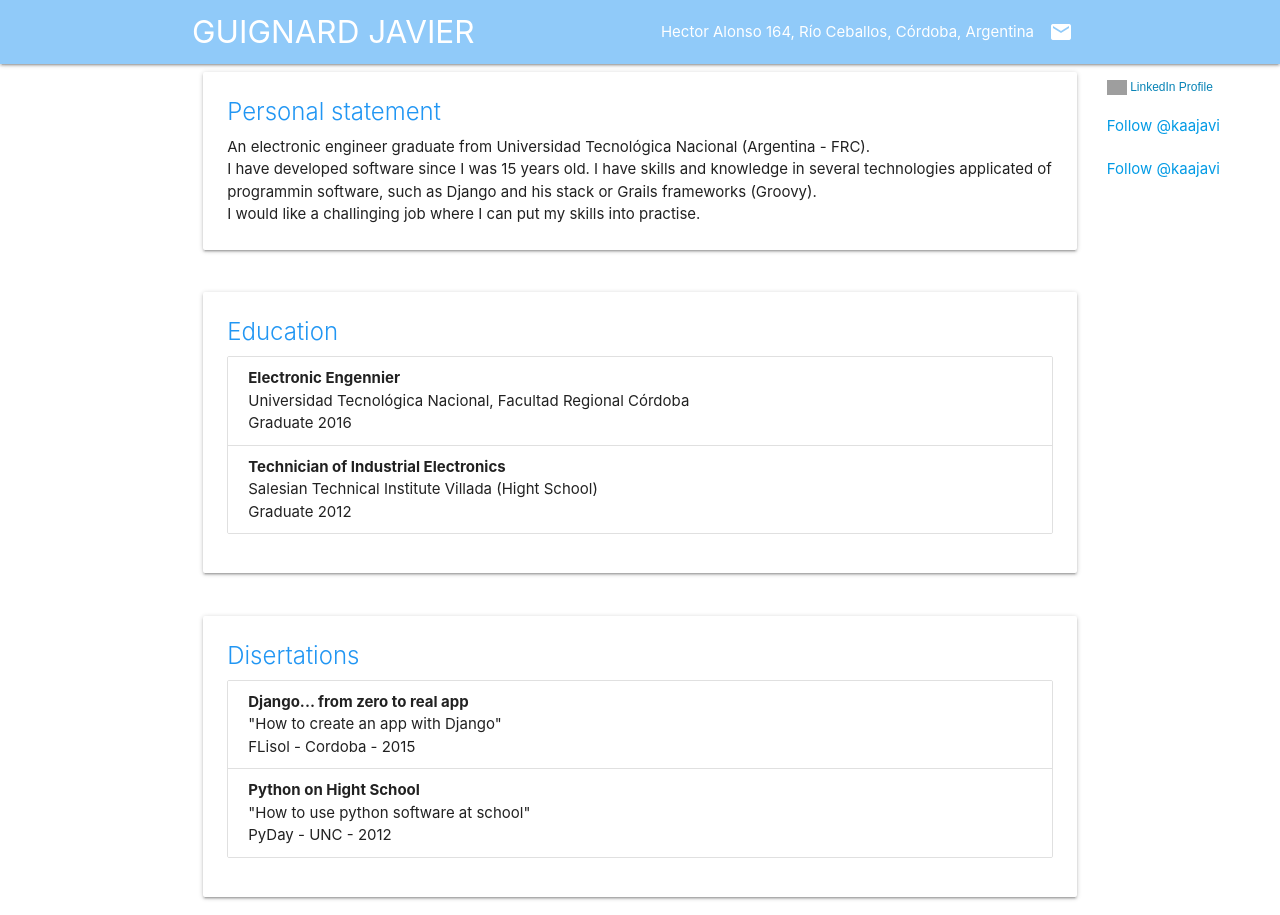
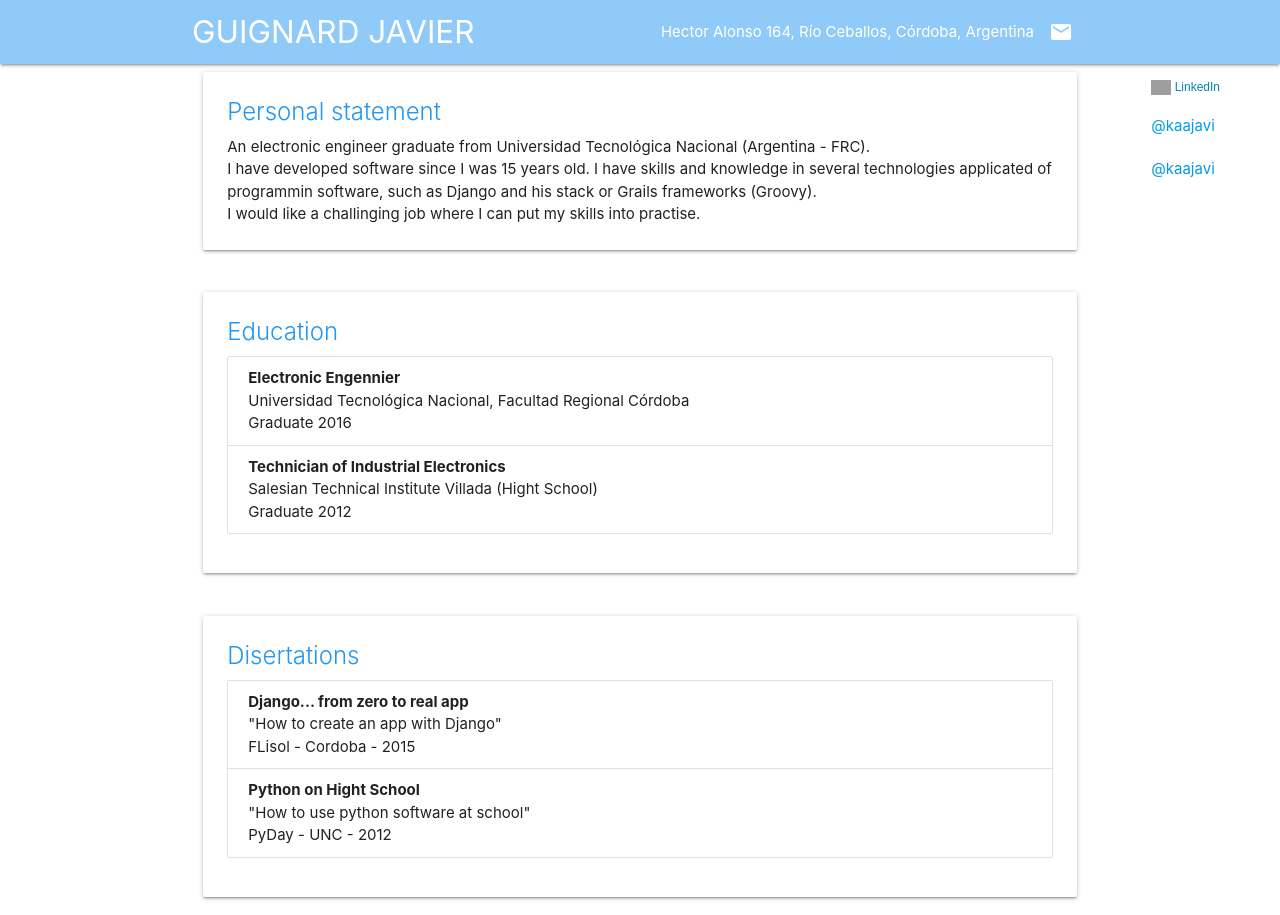
Before and after one commit to javierguignard/javierguignard.github.io, a plain HTML site: page index.html in a window 1280 px wide. Shown: the top 915 px of the page. Drawn offline with nearby package versions, Linux system fonts and the light colour scheme; grey boxes are pictures that could not be loaded.

Commit message:
fix issue

```diff
--- a/index.html
+++ b/index.html
@@ -46,23 +46,25 @@
         </div>
         <div class="fixed_social hide-on-med-and-down">
             <div class="row">
-                <a href="https://ar.linkedin.com/pub/javier-guignard/13/b35/a11" style="text-decoration:none;"><span style="font: 80% Arial,sans-serif; color:#0783B6;"><img src="https://static.licdn.com/scds/common/u/img/webpromo/btn_in_20x15.png" width="20" height="15" alt="Ver el perfil de Javier Guignard en LinkedIn" style="vertical-align:middle;" border="0">&nbsp;LinkedIn Profile</span></a>
+                <a href="https://ar.linkedin.com/pub/javier-guignard/13/b35/a11" style="text-decoration:none;"><span style="font: 80% Arial,sans-serif; color:#0783B6;"><img src="https://static.licdn.com/scds/common/u/img/webpromo/btn_in_20x15.png" width="20" height="15" alt="Ver el perfil de Javier Guignard en LinkedIn" style="vertical-align:middle;" border="0">&nbsp;LinkedIn</span></a>
             </div>
             <div class="row">
-                <a href="https://twitter.com/kaajavi" class="twitter-follow-button" data-show-count="false" data-dnt="true">Follow @kaajavi</a>
+
+                <a href="https://twitter.com/kaajavi" class="twitter-follow-button" data-show-count="false" data-show-screen-name="false" data-dnt="true">@kaajavi</a>
             </div>
             <div class='row'>
-                <a aria-label="Follow @kaajavi on GitHub" data-style="mega" href="https://github.com/kaajavi" class="github-button">Follow @kaajavi</a>
+                <a aria-label="Follow @kaajavi on GitHub" data-style="mega" href="https://github.com/kaajavi" class="github-button">@kaajavi</a>
             </div>
         </div>
         <div class='row container hide-on-large-only'>
-            <div class='row'> Hector Alonso 164, Río Ceballos, Córdoba, Argentina </div>
+        <br>
+            <div class='row center blue-text' > Hector Alonso 164, Río Ceballos, Córdoba, Argentina </div>
             <div class='row'>
                 <div class='col s3 center'>
                     <a href='mailto:javierguignard@gmail.com'><i class="material-icons">email</i> Send email</a>
                 </div>
                 <div class='col s3 center'>
-                    <a href="https://ar.linkedin.com/pub/javier-guignard/13/b35/a11" style="text-decoration:none;"><span style="font: 80% Arial,sans-serif; color:#0783B6;"><img src="https://static.licdn.com/scds/common/u/img/webpromo/btn_in_20x15.png" width="20" height="15" alt="Ver el perfil de Javier Guignard en LinkedIn" style="vertical-align:middle;" border="0">&nbsp;LinkedIn Profile</span></a>
+                    <a href="https://ar.linkedin.com/pub/javier-guignard/13/b35/a11" style="text-decoration:none;"><span style="font: 80% Arial,sans-serif; color:#0783B6;"><img src="https://static.licdn.com/scds/common/u/img/webpromo/btn_in_20x15.png" width="20" height="15" alt="Ver el perfil de Javier Guignard en LinkedIn" style="vertical-align:middle;" border="0">&nbsp;LinkedIn</span></a>
                 </div>
                 <div class='col s3 center twitter'>
                     <a href="https://twitter.com/kaajavi" class="twitter-follow-button" data-show-count="false" data-dnt="true">Follow @kaajavi</a>
```
